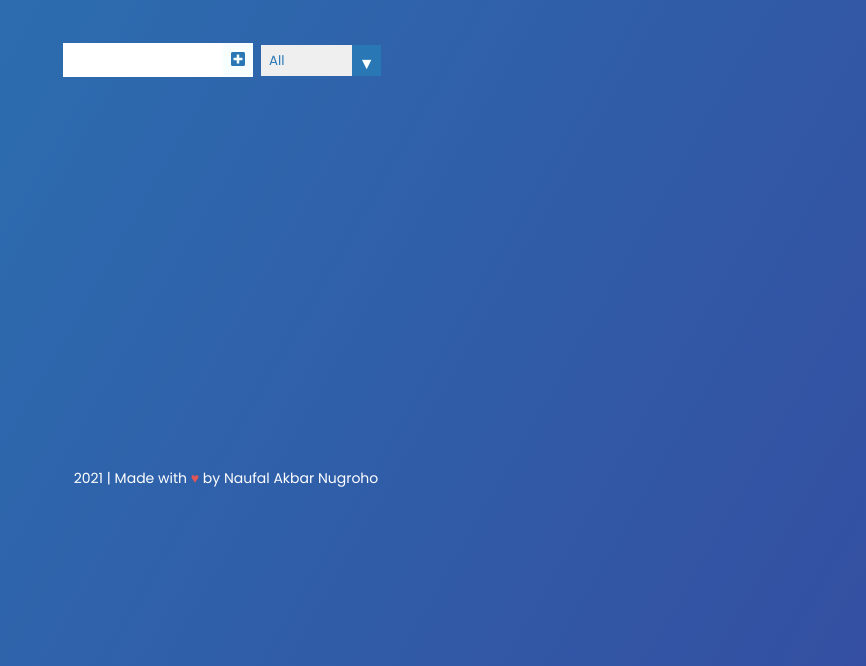
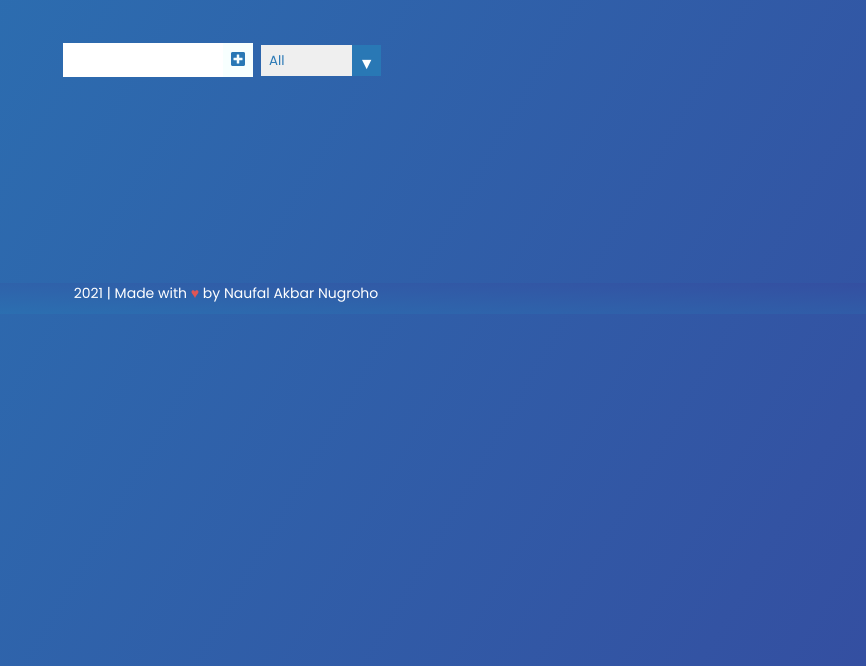
Before and after one commit to nuflakbrr/todo-list, a plain HTML site: page index.html in a window 1280 px wide. Shown: the part 134-800 px from the top of the page, without its empty margins (414-1280 px from the left). Drawn offline with Linux system fonts and the light colour scheme.

Commit message:
fix footer

```diff
--- a/style.css
+++ b/style.css
@@ -170,9 +170,11 @@ select {
 
 /* footer */
 .footer {
+    background-image: linear-gradient(3deg, #2978b5 0%, #344fa1 100%);
+    justify-content: center;
+    align-items: center;
     font-size: 14px;
     position: absolute;
-    top: 43em;
     left: 0px;
     right: 0px;
     text-align: center;
```
Also changed, not shown: index.html (+2 -0 lines).
